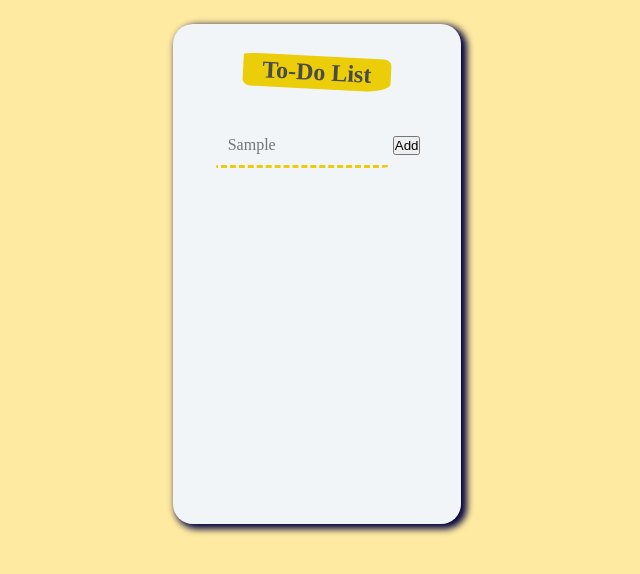
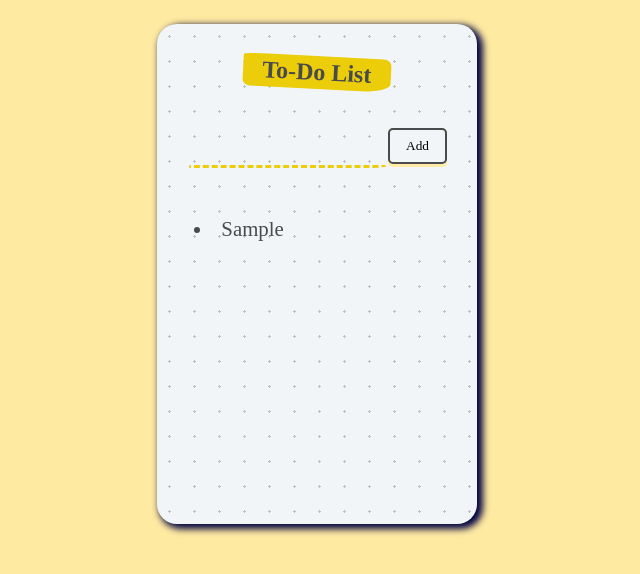
Before and after one commit to Jeremiah-Ropo/react-app, a React (Create React App) app: page / in a window 1280 px wide. Both pictures are taken after typing "Sample" into the empty fields and a click on the button "Add". Shown: the top 574 px of the page, without its empty margins (323-963 px from the left). Built offline with nearby package versions, Linux system fonts and the light colour scheme.

Commit message:
in progress

```diff
--- a/public/style.css
+++ b/public/style.css
@@ -20,7 +20,7 @@ body {
   max-width:500px;
   min-width:250px;
   background:#f1f5f8;
-  background-image: radial-gradient(#bfc0c1 7.3%, transparent 6);
+  background-image: radial-gradient(#bfc0c1 7.3%, transparent 1%);
   background-size: 25px 25px;
   border-radius:20px;
   box-shadow:4px 3px 7px 2px #000040;
@@ -61,5 +61,25 @@ body {
 
 button{
   padding:0;
+  border: none;
+  font-family: "Architects Daughter", cursive;
+  text-decoration: none;
+  padding-bottom: 3px;
+  border-radius: 5px;
+  background-color: #ffeaa7;
+}
+
+button span {
+  background: #f1f5f8;
+  display: block;
+  padding: 0.5rem 1rem;
+  border-radius: 5px;
+  border: 2px solid hsl(198, 1%, 29%);
 
 }
+
+li{
+  text-align: left;
+  position: relative;
+  padding: 0.5rem;
+}
--- a/src/components/App.jsx
+++ b/src/components/App.jsx
@@ -1,26 +1,55 @@
 import React, {useState} from 'react';
+import TodoItems from './todoItem';
+import Header from './Header';
 
 function App(){
     const [inputText, setInput] = useState("");
     const [items, setItems] = useState([]);
 
+    function addItems(){
+        setItems(prevItems => {
+            return [...prevItems, inputText ]
+        });
+        setInput("");
+    }
+
+
+    function handleChange(event){
+        const newValue = event.target.value;
+        setInput(newValue);
+    }
+
+    function deleteitems(id){
+        setItems(prevItems =>{
+            return prevItems.filter((item, index)=>{
+                return index !== id
+            })
+        })
+    }
 
     return (
         <div className="container">
             <div className="heading">
-                <h1>To-Do List</h1>
+              <Header />
             </div>
             <div className="form">
-                <input type="text"/>
-                <button >
+                <input type="text" onChange={handleChange} value={inputText}/>
+                <button onClick={addItems}>
                     <span>Add</span>
                 </button>
             </div>
             <div>
-                <ul>
+            <ul>
+                {items.map((todoItems, index) =>
+                <TodoItems
+                    key={index}
+                    id={index}
+                    onChecked ={deleteitems}
+                    item={todoItems}
+                />)}
+             </ul>
+            </div>
 
-                </ul>
-            </div>
         </div>
 
     )
--- /dev/null
+++ b/src/components/Header.jsx
@@ -0,0 +1,9 @@
+import React from 'react'
+
+function Header(){
+    return(
+    <h1>To-Do List</h1>
+    )
+};
+
+export default Header;
--- /dev/null
+++ b/src/components/todoItem.jsx
@@ -0,0 +1,17 @@
+import React, {useState} from "react";
+
+function TodoItems(props){
+
+    return(
+        <div onClick={
+            ()=>{
+                props.onChecked(props.id)
+            }
+        }>
+            <li>{props.item}</li>
+        </div>
+
+    )
+};
+
+export default TodoItems;
```
